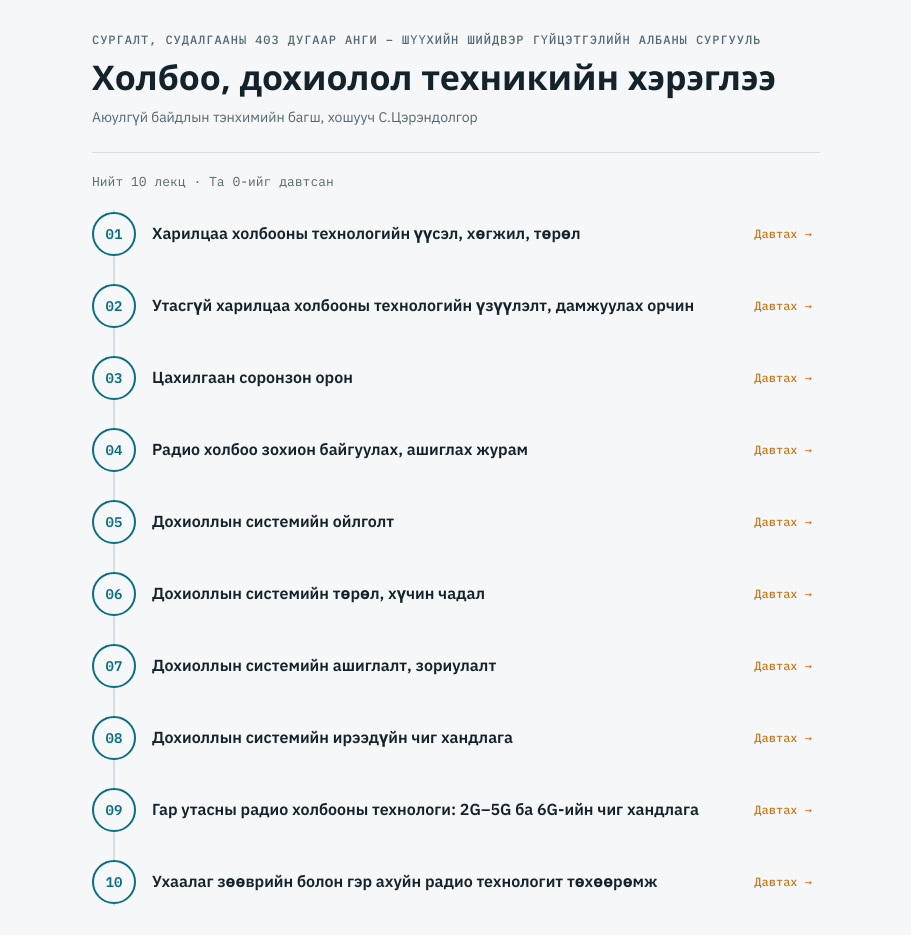
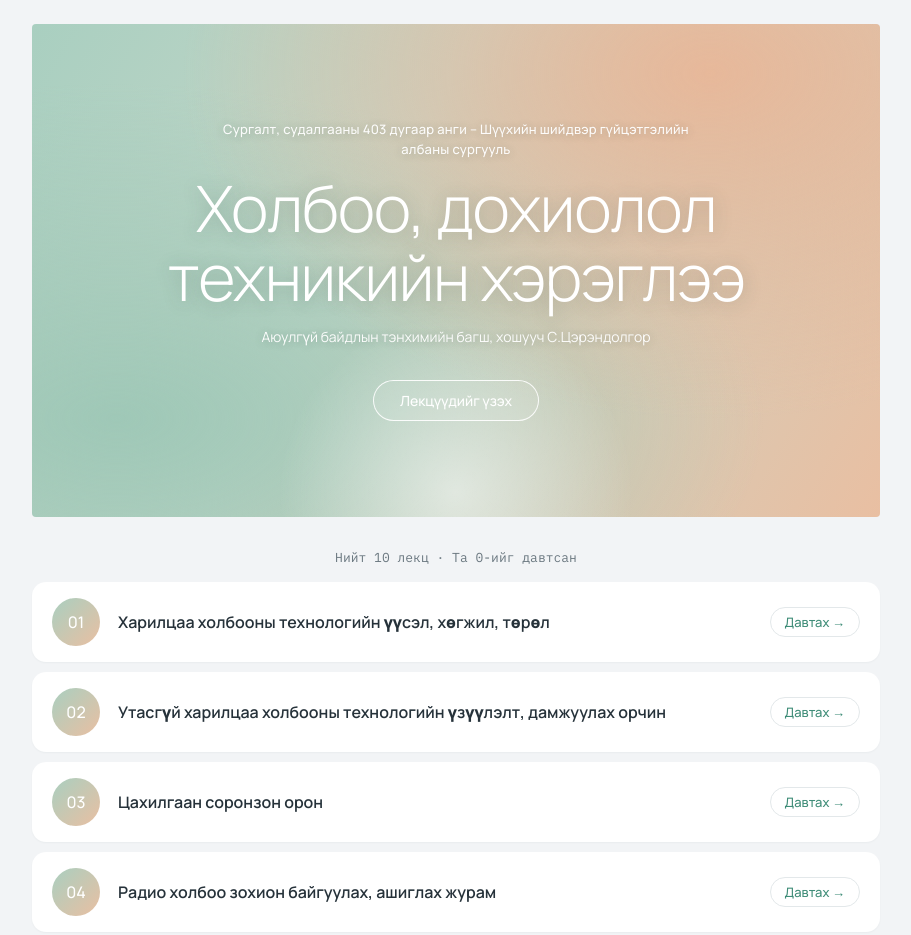
Before and after one commit to sandagbazartsedo-del/Kholboo-Lects, a plain HTML site: page index.html in a window 1280 px wide. Shown: the top 935 px of the page, without its empty margins (184-1095 px from the left). Drawn offline with Linux system fonts and the light colour scheme; a web font is replaced by a local one.

Commit message:
Сайтын загварыг зөөлөн пастел хэв маягаар шинэчлэх (#1)
* Сайтын загварыг Canva-ийн Лекц 2 слайдын хэв маягаар шинэчлэв

Хар цэнхэр дэвсгэр, алтан шар гарчиг, Lora serif фонт, дугуй булантай самбарууд.

Co-Authored-By: Claude Opus 5.5 <noreply@anthropic.com>
Claude-Session: https://claude.ai/code/session_013SDDb6kzcezHX4vjBhxEMe

* Загварыг зөөлөн пастел градиенттай цайвар хэв маягаар солив

Гаа ногооноос тоорын өнгө рүү шилжих толгой хэсэг, нимгэн цагаан гарчиг,
дугуй хүрээтэй товч, цагаан картууд. Нүүрэнд 'Лекцүүдийг үзэх' товч нэмэв.

Co-Authored-By: Claude Opus 5.5 <noreply@anthropic.com>
Claude-Session: https://claude.ai/code/session_013SDDb6kzcezHX4vjBhxEMe

---------

Co-authored-by: Claude <noreply@anthropic.com>

```diff
--- a/app.js
+++ b/app.js
@@ -22,9 +22,10 @@
         <span class="eyebrow">${esc(COURSE.school)}</span>
         <h1>${esc(COURSE.title)}</h1>
         <span class="meta">${esc(COURSE.teacher)}</span>
+        <a class="hero-btn" href="#lectures">Лекцүүдийг үзэх</a>
       </header>
       <p class="progress">Нийт ${LECTURES.length} лекц · Та ${done.filter(n => LECTURES.some(l => l.number === n)).length}-ийг давтсан</p>
-      <ol class="list">
+      <ol class="list" id="lectures">
         ${LECTURES.map(l => `
           <li class="${done.includes(l.number) ? "done" : ""}">
             <a class="item" href="#lecture-${l.number}">
@@ -107,6 +108,11 @@
   }
 
   function route() {
+    if (location.hash === "#lectures") {
+      if (!document.getElementById("lectures")) renderHome();
+      document.getElementById("lectures").scrollIntoView({ behavior: "smooth" });
+      return;
+    }
     const m = location.hash.match(/^#lecture-(\d+)$/);
     m ? renderLecture(Number(m[1])) : renderHome();
     window.scrollTo(0, 0);
--- a/index.html
+++ b/index.html
@@ -4,8 +4,8 @@
   <meta charset="utf-8">
   <meta name="viewport" content="width=device-width, initial-scale=1, viewport-fit=cover">
   <title>Холбоо, дохиолол техникийн хэрэглээ</title>
-  <link rel="stylesheet" href="https://fonts.googleapis.com/css2?family=IBM+Plex+Mono:wght@400;500;600&family=IBM+Plex+Sans:wght@400;600&family=Unbounded:wght@600&display=swap">
-  <link rel="stylesheet" href="style.css">
+  <link rel="stylesheet" href="https://fonts.googleapis.com/css2?family=IBM+Plex+Mono:wght@400&family=Manrope:wght@300;400;500;600&display=swap">
+  <link rel="stylesheet" href="style.css?v=3">
 </head>
 <body>
   <main class="wrap" id="app"></main>
--- a/style.css
+++ b/style.css
@@ -1,28 +1,20 @@
-/* Layout: narrow reading column; lectures as a numbered list read like a signal timeline */
+/* Загвар: зөөлөн пастел (ногоон → тоорын өнгө) градиенттай толгой, нимгэн цагаан гарчиг, хөнгөн цайвар хуудас */
 :root {
-  --bg: #f5f7f8;
+  --bg: #f2f4f6;
   --surface: #ffffff;
-  --ink: #14232b;
-  --muted: #56666f;
-  --line: #d6dfe3;
-  --accent: #0b6e7f;      /* дохионы шугамын өнгө */
-  --signal: #c7791a;      /* анхааруулах дохионы өнгө */
-  --accent-soft: #e0f0f2;
-  --font-display: "Unbounded", "Segoe UI", system-ui, sans-serif;
-  --font-body: "IBM Plex Sans", "Segoe UI", system-ui, sans-serif;
+  --ink: #26323a;
+  --muted: #6b7880;
+  --line: #e3e8ea;
+  --mint: #a9cfc0;
+  --sage: #c4d6c8;
+  --peach: #e9bfa2;
+  --accent: #3f8d78;      /* гүн гаа ногоон */
+  --accent-soft: #e4f3ee;
+  --signal: #c98a62;      /* тоорын гүн өнгө */
+  --font-display: "Manrope", "Segoe UI", system-ui, sans-serif;
+  --font-body: "Manrope", "Segoe UI", system-ui, sans-serif;
   --font-mono: "IBM Plex Mono", ui-monospace, Consolas, monospace;
-}
-@media (prefers-color-scheme: dark) {
-  :root:not([data-theme="light"]) {
-    --bg: #0f171b; --surface: #162228; --ink: #e3ecef; --muted: #98a9b1;
-    --line: #2a3a42; --accent: #4fc0cf; --signal: #e9a34a; --accent-soft: #15323a;
-    color-scheme: dark;
-  }
-}
-:root[data-theme="dark"] {
-  --bg: #0f171b; --surface: #162228; --ink: #e3ecef; --muted: #98a9b1;
-  --line: #2a3a42; --accent: #4fc0cf; --signal: #e9a34a; --accent-soft: #15323a;
-  color-scheme: dark;
+  color-scheme: light;
 }
 
 * { box-sizing: border-box; }
@@ -30,89 +22,131 @@ body {
   margin: 0;
   background: var(--bg);
   color: var(--ink);
-  font: 16px/1.6 var(--font-body);
+  font: 16px/1.65 var(--font-body);
 }
 .wrap {
-  max-width: 760px;
+  max-width: 880px;
   margin: 0 auto;
-  padding-block: 32px 64px;
+  padding-block: 24px 64px;
   padding-left: max(16px, env(safe-area-inset-left, 0px));
   padding-right: max(16px, env(safe-area-inset-right, 0px));
 }
 a { color: var(--accent); }
-a:focus-visible, button:focus-visible { outline: 2px solid var(--signal); outline-offset: 2px; }
+a:focus-visible, button:focus-visible { outline: 2px solid var(--accent); outline-offset: 3px; }
 
-/* Толгой хэсэг */
-.head { display: grid; gap: 8px; padding-bottom: 24px; border-bottom: 1px solid var(--line); }
+/* Толгой хэсэг: пастел градиент, голдоо нимгэн цагаан гарчиг */
+.head {
+  position: relative; overflow: hidden;
+  display: grid; justify-items: center; gap: 14px; text-align: center;
+  padding: clamp(48px, 9vw, 96px) clamp(20px, 5vw, 56px);
+  border-radius: 4px;
+  color: #fff;
+  background:
+    radial-gradient(circle at 50% 95%, rgba(255,255,255,.55) 0, rgba(255,255,255,0) 28%),
+    radial-gradient(ellipse at 80% 10%, #e7b89a 0, rgba(231,184,154,0) 55%),
+    radial-gradient(ellipse at 10% 80%, #9fc8b7 0, rgba(159,200,183,0) 60%),
+    linear-gradient(120deg, var(--mint) 0%, var(--sage) 40%, var(--peach) 100%);
+}
+.head > * { position: relative; z-index: 1; }
 .eyebrow {
-  font: 500 12px/1.4 var(--font-mono);
-  letter-spacing: .08em; text-transform: uppercase; color: var(--muted);
+  font: 500 13px/1.5 var(--font-body);
+  letter-spacing: .02em; color: rgba(255,255,255,.95);
+  text-shadow: 0 1px 8px rgba(60, 80, 70, .25);
+  max-width: 60ch;
 }
 h1 {
-  font: 600 clamp(24px, 5vw, 34px)/1.2 var(--font-display);
-  margin: 0; text-wrap: balance;
+  font: 300 clamp(34px, 7vw, 64px)/1.08 var(--font-display);
+  letter-spacing: -.02em;
+  margin: 0; text-wrap: balance; color: #fff;
+  text-shadow: 0 2px 18px rgba(60, 80, 70, .28);
 }
-h2 { font: 600 20px/1.3 var(--font-display); margin: 0; text-wrap: balance; }
+h2 { font: 400 22px/1.3 var(--font-display); margin: 0; text-wrap: balance; }
 h3 {
-  font: 500 13px/1.4 var(--font-mono); letter-spacing: .08em; text-transform: uppercase;
-  color: var(--accent); margin: 0 0 8px;
+  font: 400 22px/1.3 var(--font-display); letter-spacing: -.01em;
+  color: var(--ink); margin: 0 0 12px;
 }
-.meta { color: var(--muted); font-size: 14px; }
+.meta {
+  font-size: 14px; color: rgba(255,255,255,.95);
+  text-shadow: 0 1px 8px rgba(60, 80, 70, .25);
+}
+.hero-btn {
+  margin-top: 18px;
+  display: inline-flex; padding: 10px 26px;
+  border: 1px solid rgba(255,255,255,.9); border-radius: 999px;
+  color: #fff; text-decoration: none; font: 500 14px var(--font-body);
+  background: rgba(255,255,255,.08);
+  transition: background-color .15s;
+}
+.hero-btn:hover { background: rgba(255,255,255,.25); }
 
-/* Лекцийн жагсаалт: дохионы шугам */
-.progress { margin: 20px 0 8px; font: 13px var(--font-mono); color: var(--muted); }
-.list { list-style: none; margin: 8px 0 0; padding: 0; position: relative; }
-.list::before {
-  content: ""; position: absolute; left: 21px; top: 12px; bottom: 12px;
-  width: 2px; background: var(--line);
-}
+/* Лекцийн жагсаалт */
+.progress { margin: 32px 0 8px; font: 13px var(--font-mono); color: var(--muted); text-align: center; }
+.list { list-style: none; margin: 16px 0 0; padding: 0; display: grid; gap: 10px; }
 .list li { position: relative; }
 .item {
-  display: grid; grid-template-columns: 44px 1fr auto; gap: 16px; align-items: center;
-  padding: 14px 8px 14px 0; text-decoration: none; color: inherit; border-radius: 8px;
+  display: grid; grid-template-columns: 48px 1fr auto; gap: 18px; align-items: center;
+  padding: 16px 20px; text-decoration: none; color: inherit;
+  background: var(--surface); border-radius: 14px;
+  box-shadow: 0 1px 2px rgba(30, 50, 45, .04);
+  transition: box-shadow .15s, transform .15s;
 }
-.item:hover { background: var(--accent-soft); }
+.item:hover { box-shadow: 0 6px 20px rgba(30, 50, 45, .08); transform: translateY(-1px); }
 .num {
-  width: 44px; height: 44px; border-radius: 50%; display: grid; place-items: center;
-  background: var(--bg); border: 2px solid var(--accent); color: var(--accent);
-  font: 600 14px var(--font-mono); position: relative; z-index: 1;
+  width: 48px; height: 48px; border-radius: 50%; display: grid; place-items: center;
+  background: linear-gradient(135deg, var(--mint), var(--peach));
+  color: #fff; font: 500 16px var(--font-body);
 }
-.done .num { background: var(--accent); color: var(--bg); }
+.done .num { background: var(--accent); }
 .item-body { min-width: 0; }
 .item-title { font-weight: 600; display: block; }
 .item-date { font: 13px var(--font-mono); color: var(--muted); }
 .badge {
-  font: 500 12px var(--font-mono); color: var(--signal); white-space: nowrap;
+  font: 500 13px var(--font-body); color: var(--accent); white-space: nowrap;
+  padding: 5px 14px; border: 1px solid var(--line); border-radius: 999px;
 }
+.done .badge { background: var(--accent-soft); border-color: transparent; }
 
 /* Лекцийн хуудас */
-.back { display: inline-block; margin-bottom: 16px; font-size: 14px; text-decoration: none; }
-.section { padding: 24px 0; border-bottom: 1px solid var(--line); }
-.section p { margin: 0; max-width: 65ch; }
-.points { margin: 0; padding-left: 20px; display: grid; gap: 6px; }
-.terms { display: grid; gap: 10px; margin: 0; }
+.back { display: inline-block; margin-bottom: 14px; font-size: 14px; text-decoration: none; }
+.section {
+  margin-top: 14px; padding: 26px 30px;
+  background: var(--surface); border-radius: 14px;
+}
+.section p { margin: 0; max-width: 68ch; }
+.points { margin: 0; padding-left: 20px; display: grid; gap: 8px; }
+.points li::marker { color: var(--signal); }
+.terms { display: grid; gap: 12px; margin: 0; }
 .terms dt { font-weight: 600; }
 .terms dd { margin: 0; color: var(--muted); }
 .links { display: flex; flex-wrap: wrap; gap: 10px; }
 .btn {
   display: inline-flex; align-items: center; gap: 8px;
-  padding: 10px 16px; border: 1px solid var(--accent); border-radius: 6px;
+  padding: 9px 20px; border: 1px solid var(--accent); border-radius: 999px;
   color: var(--accent); background: transparent; text-decoration: none;
-  font: 500 15px var(--font-body); cursor: pointer;
+  font: 500 14px var(--font-body); cursor: pointer;
+  transition: background-color .15s;
 }
-.btn.primary { background: var(--accent); color: var(--bg); }
+.btn:hover { background: var(--accent-soft); }
+.btn.primary { background: var(--accent); color: #fff; }
+.btn.primary:hover { background: #357a67; }
 .empty { color: var(--muted); font-style: italic; }
 
-.q { border: 1px solid var(--line); border-radius: 8px; padding: 14px 16px; display: grid; gap: 10px; }
 .qs { display: grid; gap: 12px; }
+.q { background: var(--bg); border-radius: 12px; padding: 16px 18px; display: grid; gap: 10px; }
 .q-text { font-weight: 600; }
-.q-answer { border-left: 3px solid var(--signal); padding-left: 12px; }
-.q button { justify-self: start; padding: 6px 12px; font-size: 14px; }
+.q-answer { border-left: 3px solid var(--mint); padding-left: 12px; color: var(--muted); }
+.q button { justify-self: start; padding: 6px 14px; font-size: 13px; }
 
 .pager { display: flex; justify-content: space-between; gap: 12px; flex-wrap: wrap; padding-top: 24px; }
-.foot { margin-top: 40px; font-size: 13px; color: var(--muted); }
+.foot { margin-top: 32px; font-size: 13px; color: var(--muted); text-align: center; }
 
 @media (max-width: 480px) {
-  .item { grid-template-columns: 44px 1fr; }
-  .badge { grid-column: 2; }
+  .section { padding: 20px; }
+  .item { grid-template-columns: 44px 1fr; padding: 14px 16px; gap: 14px; }
+  .num { width: 44px; height: 44px; }
+  .badge { grid-column: 2; justify-self: start; }
 }
+
+/* Лекцийн хуудасны толгой нүүрнийхээс жаахан бага */
+.back + .head { padding-block: clamp(36px, 6vw, 64px); }
+.back + .head h1 { font-size: clamp(28px, 5vw, 46px); }
```
